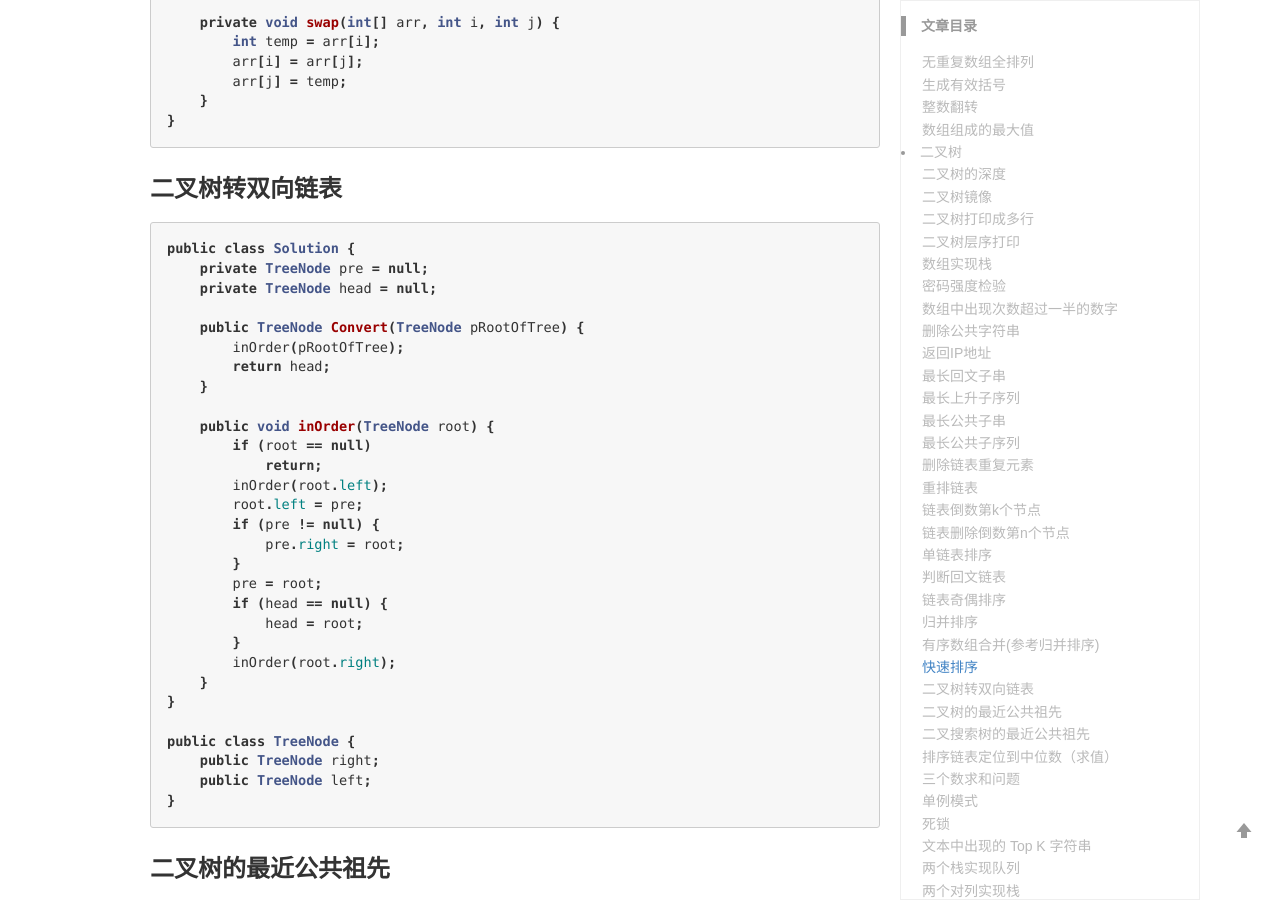
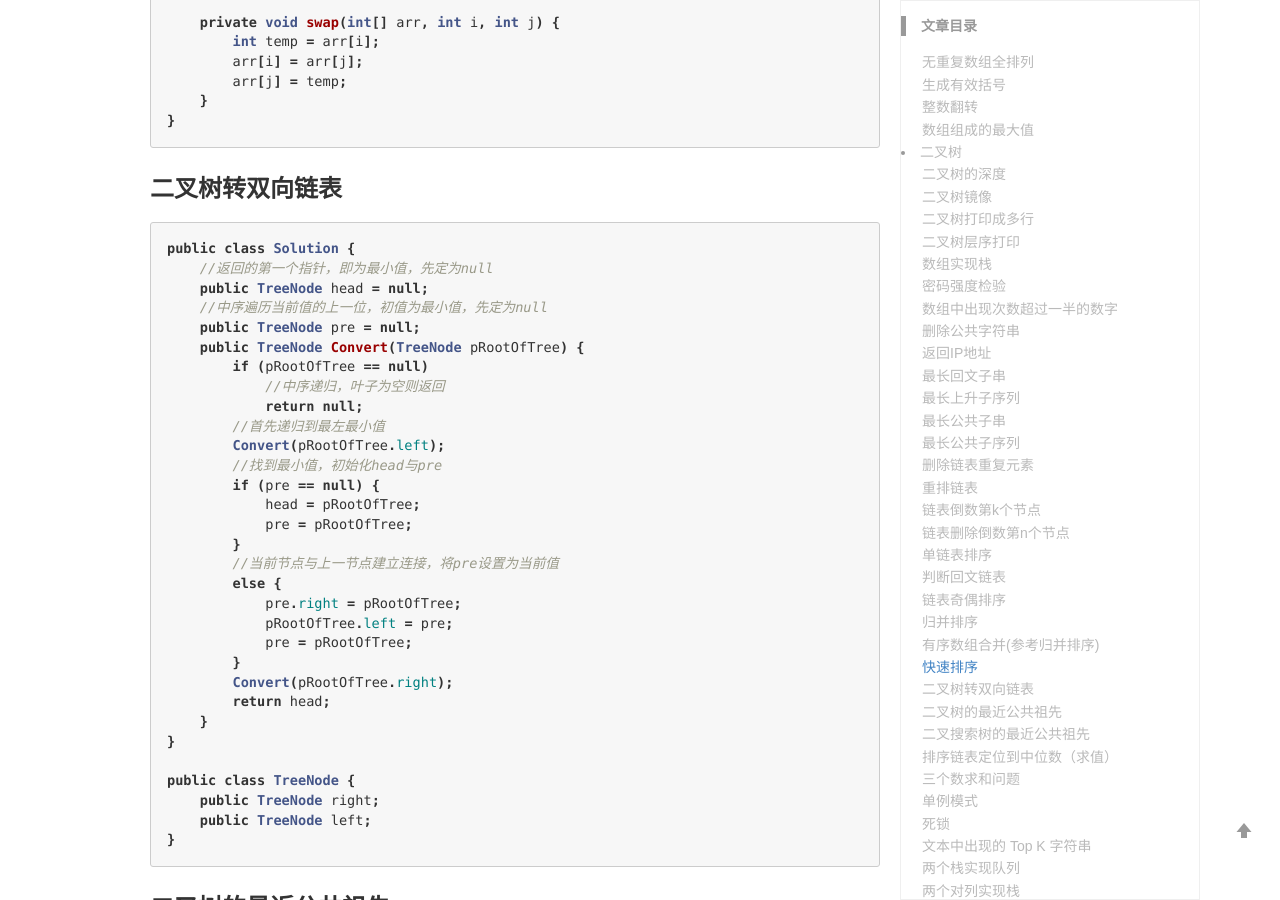
Before and after one commit to wangfei910/wangfei910.github.io, a Jekyll site: the page built from _posts/2019-10-3-常用算法.md, in a window 1280 px wide and 900 px high, scrolled down 22541 px. Built offline with Jekyll 4.4.1, drawn with Linux system fonts in a browser that asks for light colours; comment, search, counter and statistics services are not loaded.

Commit message:
Update 2019-10-3-常用算法.md

````diff
--- a/_posts/2019-10-3-常用算法.md
+++ b/_posts/2019-10-3-常用算法.md
@@ -1108,27 +1108,29 @@ public class QuickSort {
 ### 二叉树转双向链表
 ```java
 public class Solution {
-    private TreeNode pre = null;
-    private TreeNode head = null;
-
+    //返回的第一个指针，即为最小值，先定为null
+    public TreeNode head = null;
+    //中序遍历当前值的上一位，初值为最小值，先定为null
+    public TreeNode pre = null;
     public TreeNode Convert(TreeNode pRootOfTree) {
-        inOrder(pRootOfTree);
+        if (pRootOfTree == null)
+            //中序递归，叶子为空则返回
+            return null;
+        //首先递归到最左最小值
+        Convert(pRootOfTree.left);
+        //找到最小值，初始化head与pre
+        if (pre == null) {
+            head = pRootOfTree;
+            pre = pRootOfTree;
+        }
+        //当前节点与上一节点建立连接，将pre设置为当前值
+        else {
+            pre.right = pRootOfTree;
+            pRootOfTree.left = pre;
+            pre = pRootOfTree;
+        }
+        Convert(pRootOfTree.right);
         return head;
-    }
-
-    public void inOrder(TreeNode root) {
-        if (root == null)
-            return;
-        inOrder(root.left);
-        root.left = pre;
-        if (pre != null) {
-            pre.right = root;
-        }
-        pre = root;
-        if (head == null) {
-            head = root;
-        }
-        inOrder(root.right);
     }
 }
 
````
